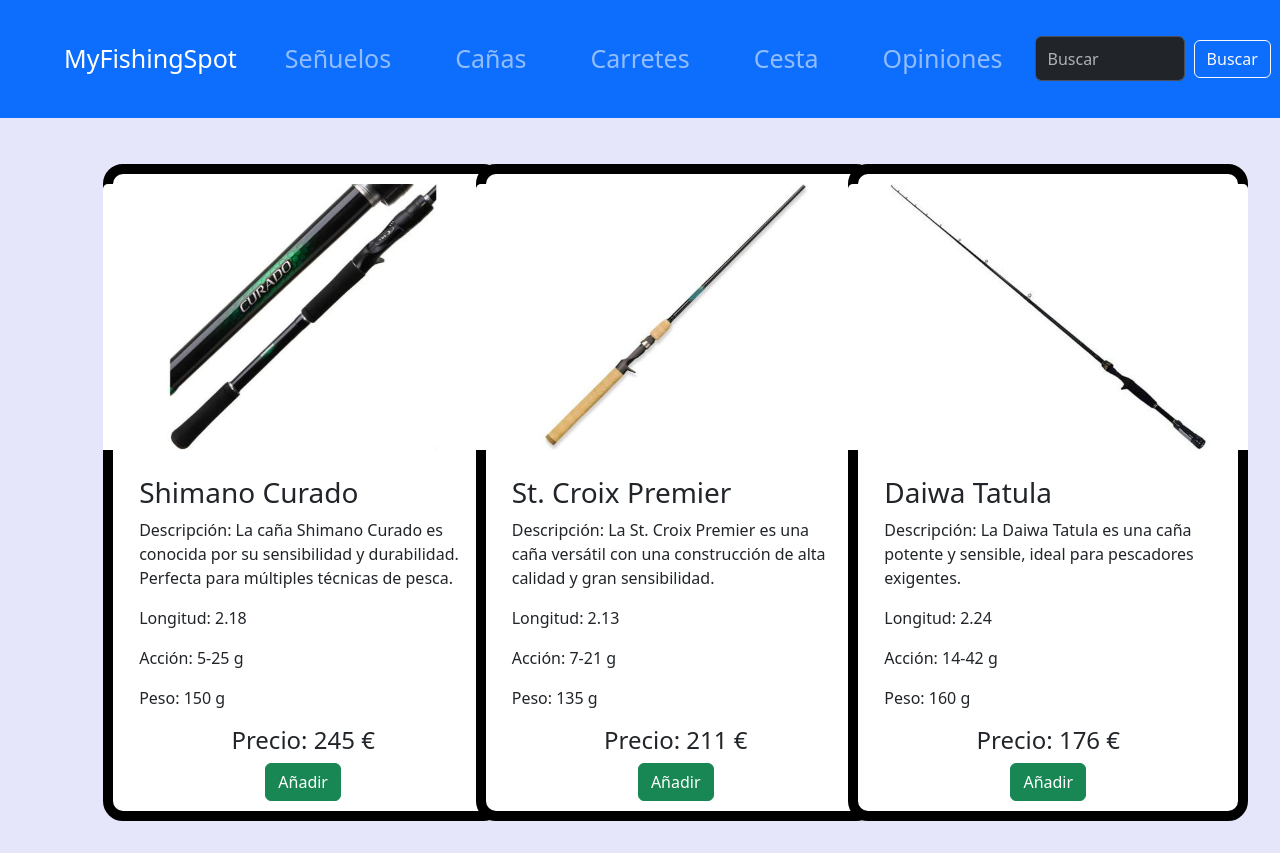
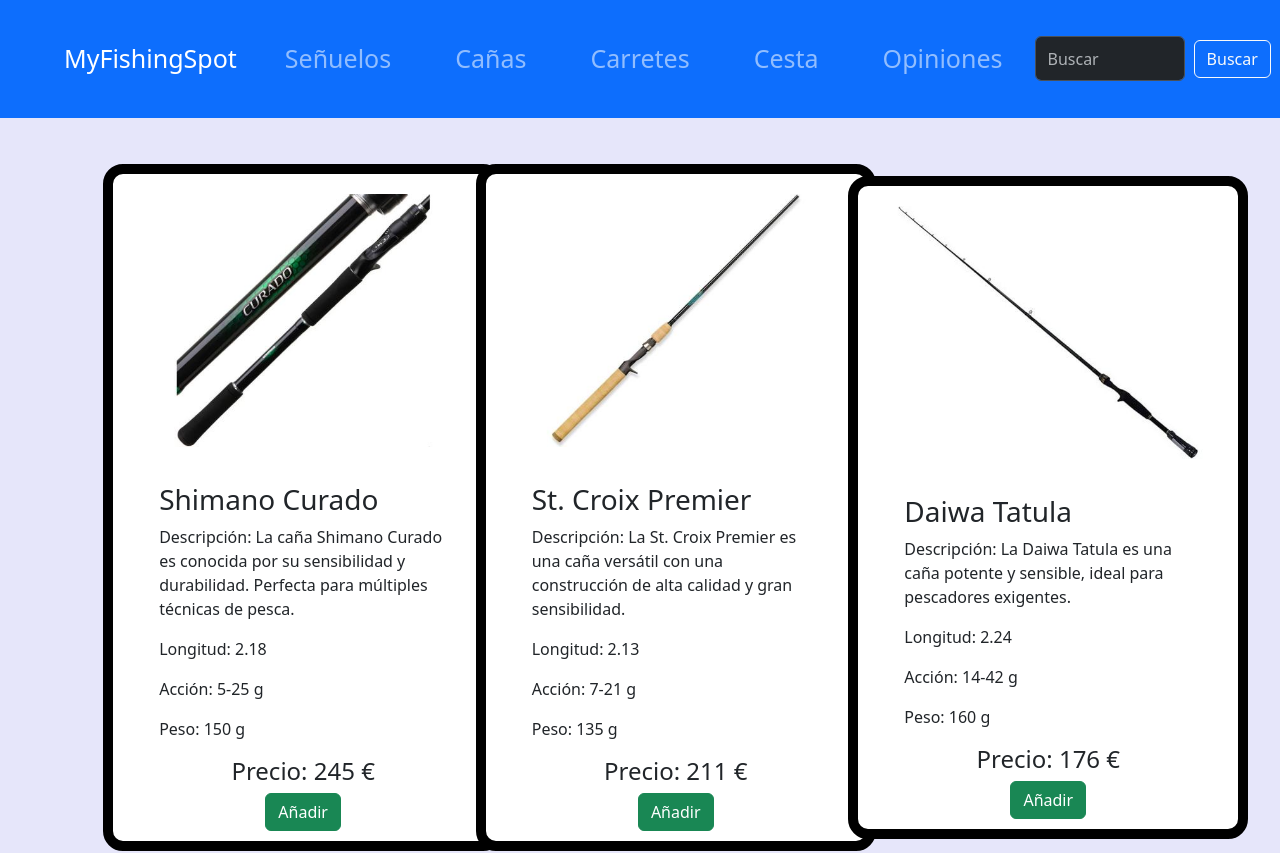
Before and after one commit to gonzalouli/reactproyect, a React (Create React App) app: page /rods in a window 1280 px wide. Shown: the top 853 px of the page. Built offline with nearby package versions, Linux system fonts and the light colour scheme; the HTML template or start-up script is replaced by a standard one.

Commit message:
modificacion de estilos

```diff
--- a/src/Components/Lure.jsx
+++ b/src/Components/Lure.jsx
@@ -1,6 +1,5 @@
 import React, {useContext, useState} from 'react';
 import "../Styles/Article.css"
-import luresDB from "../database/luresDB";
 import Popup from "./Popup";
 import {ItemChangeContext} from "./ItemChangeContext";
 import useEmptyCart from "./useEmptyCart";
--- a/src/Styles/Article.css
+++ b/src/Styles/Article.css
@@ -8,8 +8,8 @@
 }
 
 .card-text,.card-title{
-    padding-left: 10px;
-    padding-right: 10px;
+    padding-left: 30px;
+    padding-right: 30px;
 }
 .btn{
     margin-bottom: 10px;
@@ -20,6 +20,9 @@
     height: auto;
     display: block;
     margin: 10px;
+}
+.card-img-top{
+    padding: 10px;
 }
 
 .list-container {
```
